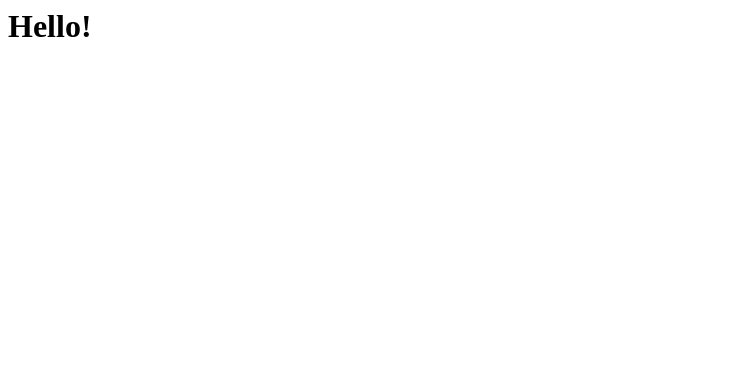
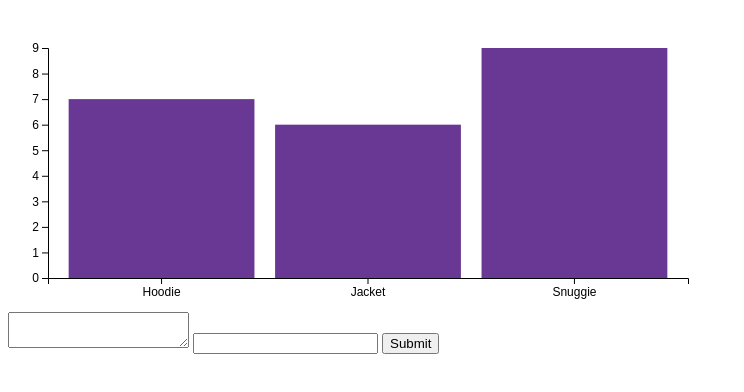
Before and after one commit to TychonautVII/learn_d3, a plain HTML site: page index.html in a window 1280 px wide. Shown: the whole page, without its empty margins (0-744 px from the left). Drawn offline with nearby package versions, Linux system fonts and the light colour scheme.

Commit message:
testing d3 visualization on pages site

```diff
--- /dev/null
+++ b/app.js
@@ -0,0 +1,150 @@
+"use strict";  // Code that enforces modern javascript
+(function(){
+    let app = angular.module('input_bar',[ ]);
+
+    console.log("This Runs");
+
+    let margin = {top: 40, right: 20, bottom: 30, left: 40};
+
+    let width = 700 - margin.left - margin.right;
+    let height = 300 - margin.top - margin.bottom;
+
+    app.controller('Plotter',function(){
+        // ----------------------------------------
+        //  Function Defs
+        // ----------------------------------------
+
+        this.init_plot = function() {
+
+            // ----------------------------------------
+            // Sizing and Placing the Chart
+            // ----------------------------------------
+
+            let svg = d3.select(".chart")
+                .append("svg")
+                .attr("width", width + margin.left + margin.right)
+                .attr("height", height + margin.top + margin.bottom)
+                .append("g")
+                .attr("transform", "translate(" + margin.left + "," + margin.top + ")");
+
+            svg.append("g")
+                .attr("class", "x axis")
+                .attr("transform", "translate(0," + height + ")");
+
+            svg.append("g")
+                .attr("class", "y axis");
+
+
+            return svg};
+
+        this.update_plot = function(svg) {
+
+            // ----------------------------------------
+            // Setting Up the Scales
+            // ----------------------------------------
+
+            let x_scale = d3.scaleBand()
+                .range([0, width])
+                .padding(0.1);
+
+            let y_scale = d3.scaleLinear()
+                .range([height, 0]); //Range is in pixel space, reversed because high down in svg
+
+
+            // Scale the range of the data in the domains
+            x_scale.domain(this.sales.map(function(d) { return d.product; }));
+            y_scale.domain([0, d3.max(this.sales, function(d) { return d.count; })]);
+
+            // ----------------------------------------
+            // Sizing and Placing the Chart
+            // ----------------------------------------
+
+            // TODO Probs need to Not append an object here, but update it
+
+            // add the x Axis
+            svg.select(".x") // TODO Why is this the select statement for the class y axis?
+                .call(d3.axisBottom(x_scale));
+
+            // add the y Axis
+            svg.select(".y")
+                .call(d3.axisLeft(y_scale));
+
+
+            // ----------------------------------------
+            // Binding the Data
+            // ----------------------------------------
+            var t = d3.transition()
+                .duration(1000);
+
+
+            // Rejoin the Data
+            let bars = svg.selectAll(".bar")
+                .data(this.sales,function(d) { return d.product; });
+
+            //remove unneeded bars
+            bars.exit().remove(); // joe got removed
+
+            //Update Old Bars, Even if nothing has changed, I may have to do this again for the axis
+            bars.attr("class", "update")
+                .attr("class", "bar") // This is what the style sheet grabs
+                .attr("x", function(d) {return x_scale(d.product);})
+                .attr("width", x_scale.bandwidth() )
+                .transition(t)
+                .attr("y", function(d) {return y_scale(d.count);})
+                .attr("height", function(d) { return  height - y_scale(d.count); });
+
+            //Add new Bars
+            bars.enter().append("rect") //TODO What is rect doing here?
+                .attr("class", "bar") // This is what the style sheet grabs
+                .attr("x", function(d) {return x_scale(d.product);})
+                .attr("width", x_scale.bandwidth() )
+                .attr("y", function(d) {return y_scale(d.count);})
+                .attr("height", function(d) { return  height - y_scale(d.count); });
+
+
+
+
+            console.log("End of Update");
+        };
+
+        // ----------------------------------------
+        //  Logic
+        // ----------------------------------------
+        this.sales = [
+            { product: 'Hoodie',  count: 7 },
+            { product: 'Jacket',  count: 6 },
+            { product: 'Snuggie', count: 9 },
+        ];
+
+
+
+        this.svg = this.init_plot();
+        this.update_plot(this.svg);
+
+
+
+    });
+
+    app.controller('Inputer',function(){
+        // This is the code that will be executed when the controller is called
+        this.input = {};
+        this.addInput = function(plotter){
+
+            let products = plotter.sales.map(function(d) { return d.product; });
+
+            if (products.includes(this.input.product)) {
+                let prod_index = products.indexOf(this.input.product);
+                plotter.sales[prod_index] = this.input;
+            } else {
+                plotter.sales.push(this.input);
+            }
+
+
+            plotter.update_plot(plotter.svg); // Update the Plot
+            this.input = {}; //Clear the input
+        }
+
+    });
+
+
+})();
--- a/index.html
+++ b/index.html
@@ -1 +1,28 @@
-<h1>Hello!</h1>
+<!DOCTYPE html>
+<html ng-app = "input_bar">
+<head>
+    <meta http-equiv="Content-Type" content="text/html;charset=utf-8"> <!-- Specifies the Encoding of the Page -->
+    <title>Changing D3 Data</title>
+    <script src="https://ajax.googleapis.com/ajax/libs/angularjs/1.6.7/angular.min.js"></script>
+    <script src="https://d3js.org/d3.v4.min.js"></script>
+    <link href="style.css" rel="stylesheet">  <!-- Refers to the style sheet file located in thi-->
+</head>
+<body>
+<script src="app.js"> </script>
+<div ng-controller= "Plotter as Plotter">
+
+    <div class="chart"></div>
+
+    <!-- Accepting User Input -->
+    <form name="updateSales" ng-controller="Inputer as Inputer"
+          ng-submit="Inputer.addInput(Plotter)">
+
+        <textarea ng-model="Inputer.input.product"></textarea>
+        <input type="number" ng-model="Inputer.input.count">
+
+        <input type="submit" value="Submit" />
+    </form>
+
+</div>
+</body>
+</html>
--- /dev/null
+++ b/style.css
@@ -0,0 +1,2 @@
+text {font-size:12px;}
+.bar { fill: #693894; }
```
